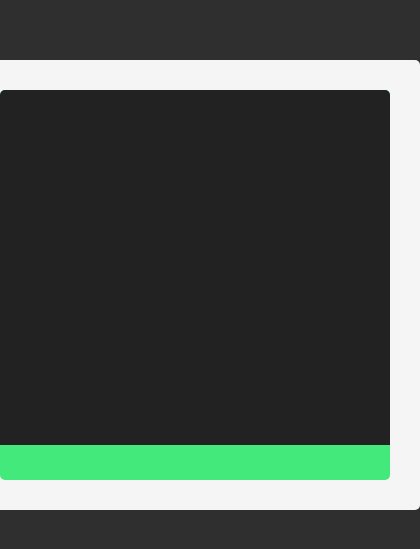
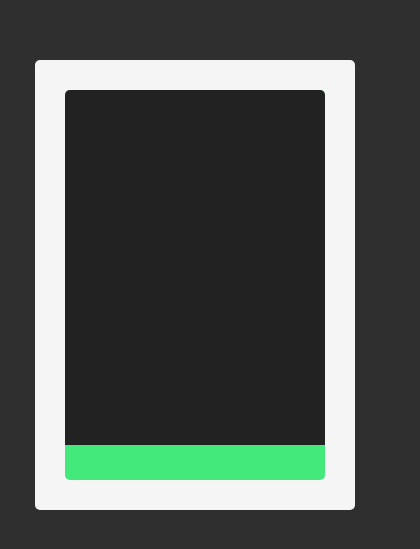
Before and after one commit to raymag/timerclap, a plain HTML site: page index.html in a window 390 px wide. Shown: the part 137-686 px from the top of the page, 420 px wide, since content can reach past the window. Drawn offline with Linux system fonts and the light colour scheme.

Commit message:
feat: improve css for mobile

```diff
--- a/css/style.css
+++ b/css/style.css
@@ -49,3 +49,9 @@ body {
     height: var(--bottle-size);
     transition: all .5s ease-in-out;
 }
+
+@media screen and (max-width:720px){
+    #bottle, #emptyness {
+        width: 20em;
+    }
+}
```
